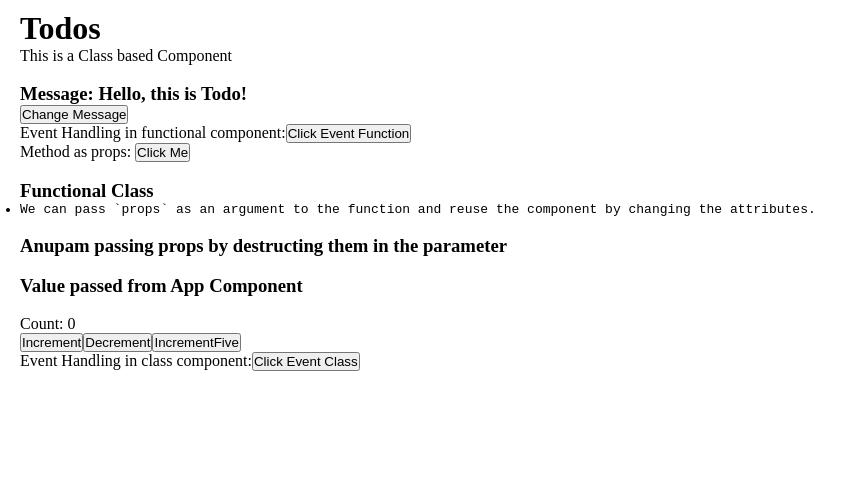
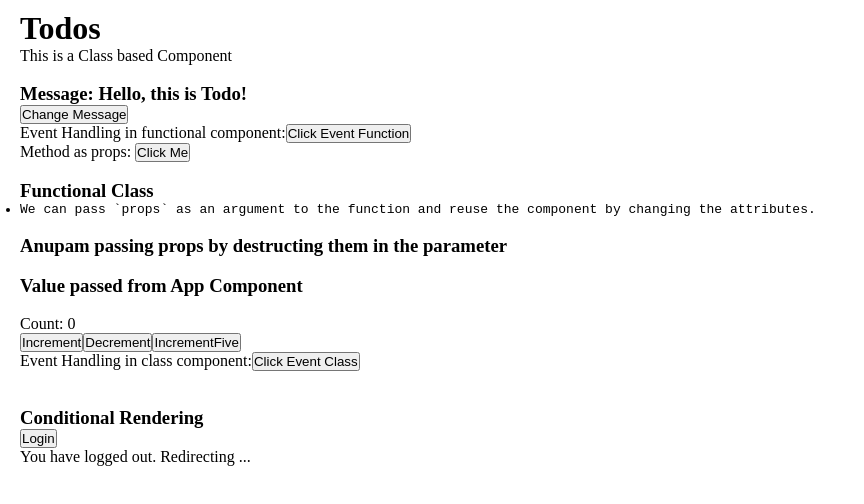
Before and after one commit to a-chakrawarti/React-Crownstack, a React (Create React App) app in the folder my-app/: page / in a window 1280 px wide. Shown: the top 504 px of the page, without its empty margins (0-864 px from the left). Built offline with nearby package versions, Linux system fonts and the light colour scheme.

Commit message:
Login-Logout using Conditional Rendering

```diff
--- a/my-app/src/App.js
+++ b/my-app/src/App.js
@@ -4,8 +4,9 @@ import "./App.css";
 import Todos from "./components/Todos"; // default export
 import { Greet } from "./components/Greet"; // named export
 import Counter from './components/Counter';
-import FunctionClick from './components/FunctionClick';
+// import FunctionClick from './components/FunctionClick';
 import ClassClick from './components/ClassClick';
+import Login from './components/Login';
 
 // functional component
 function App() {
@@ -25,7 +26,8 @@ function App() {
       <Greet name="Value passed from App Component" />
       <Counter />
       {/* <FunctionClick/> */}
-      <ClassClick/>
+      <ClassClick/><br/><br/>
+      <Login />
     </div>
   );
 }
--- /dev/null
+++ b/my-app/src/components/Login.js
@@ -0,0 +1,50 @@
+import React, { Component } from 'react';
+
+class Login extends Component {
+
+    constructor(props) {
+        super(props);
+
+        this.state = {
+            isLogged: false
+        }
+    }
+
+    login = () => {
+        this.setState({
+            isLogged: true
+        })
+    }
+
+    logout = () => {
+        this.setState({
+            isLogged: false
+        })
+    }
+
+    render() {
+        let button
+        {/* likewise we can use ternary operator instead of explicitly doing if-else */}
+        if (this.state.isLogged) {
+            button =  <div>
+                <button onClick = {this.logout}>Logout</button>
+                <div>You have successfully logged in! Welcome Anupam!</div>
+            </div>
+        }
+        else {
+            button = <div>
+                    <button onClick = {this.login}>Login</button>
+                    <div>You have logged out. Redirecting ...</div>
+                </div>
+        }
+
+        return (
+            <div>
+                <h3>Conditional Rendering</h3>
+                {button}
+            </div>
+            )
+    }
+}
+
+export default Login;
```
